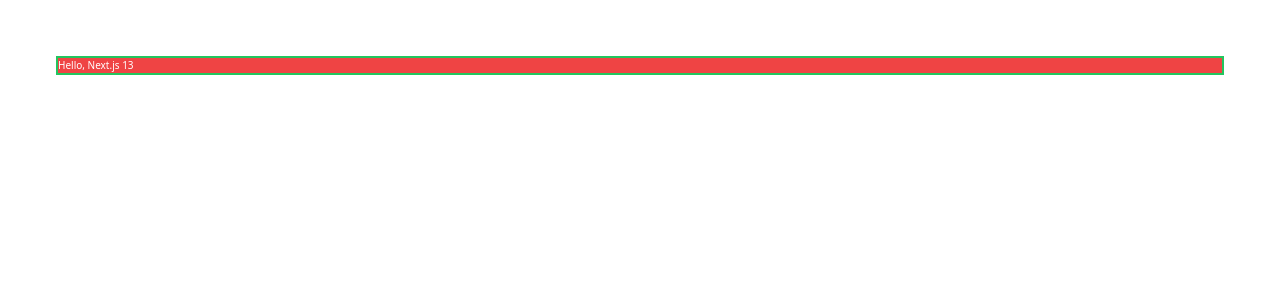
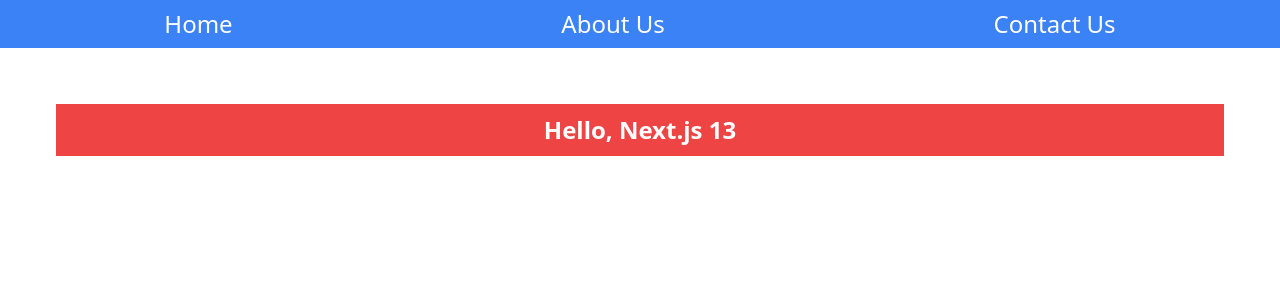
Before and after one commit to abhinaya-aryal/twitter-clone, a Next.js app: page / in a window 1280 px wide. Shown: the top 300 px of the page. Built offline with nearby package versions, Linux system fonts and the light colour scheme.

Commit message:
improving next-13

```diff
--- a/app/layout.js
+++ b/app/layout.js
@@ -1,9 +1,23 @@
+import Navdata from "../data/navdata";
 import "/styles/globals.css";
 
-export default function RootLayout({ children }) {
+const RootLayout = ({ children }) => {
   return (
     <html>
-      <body>{children}</body>
+      <body>
+        <div className="flex bg-blue-500 justify-around text-white py-0.6">
+          {Navdata.map((item, index) => {
+            return (
+              <h1 className="text-2.4 cursor-pointer" key={index}>
+                {item.name}
+              </h1>
+            );
+          })}
+        </div>
+        {children}
+      </body>
     </html>
   );
-}
+};
+
+export default RootLayout;
--- a/app/page.js
+++ b/app/page.js
@@ -1,7 +1,9 @@
-export default function Page() {
+const Page = () => {
   return (
-    <div className="bg-red-500 text-white border-2 border-green-500 m-5.6">
+    <div className="bg-red-500 text-white p-0.8 text-center font-bold m-5.6 text-2.4">
       Hello, Next.js 13
     </div>
   );
-}
+};
+
+export default Page;
--- /dev/null
+++ b/data/navdata.js
@@ -0,0 +1,19 @@
+const Navdata = [
+  {
+    id: 1,
+    name: "Home",
+    path: "/",
+  },
+  {
+    id: 2,
+    name: "About Us",
+    path: "/about-us",
+  },
+  {
+    id: 3,
+    name: "Contact Us",
+    path: "/contact-us",
+  },
+];
+
+export default Navdata;
--- a/tailwind.config.js
+++ b/tailwind.config.js
@@ -1,6 +1,6 @@
 /** @type {import('tailwindcss').Config} */
 module.exports = {
-  content: ["./app/**/*.js", "./ui/**/*.js"],
+  content: ["./app/**/*.js", "./ui/**/*.js", "./components/**/*.js"],
 
   theme: {
     spacing: {
```
